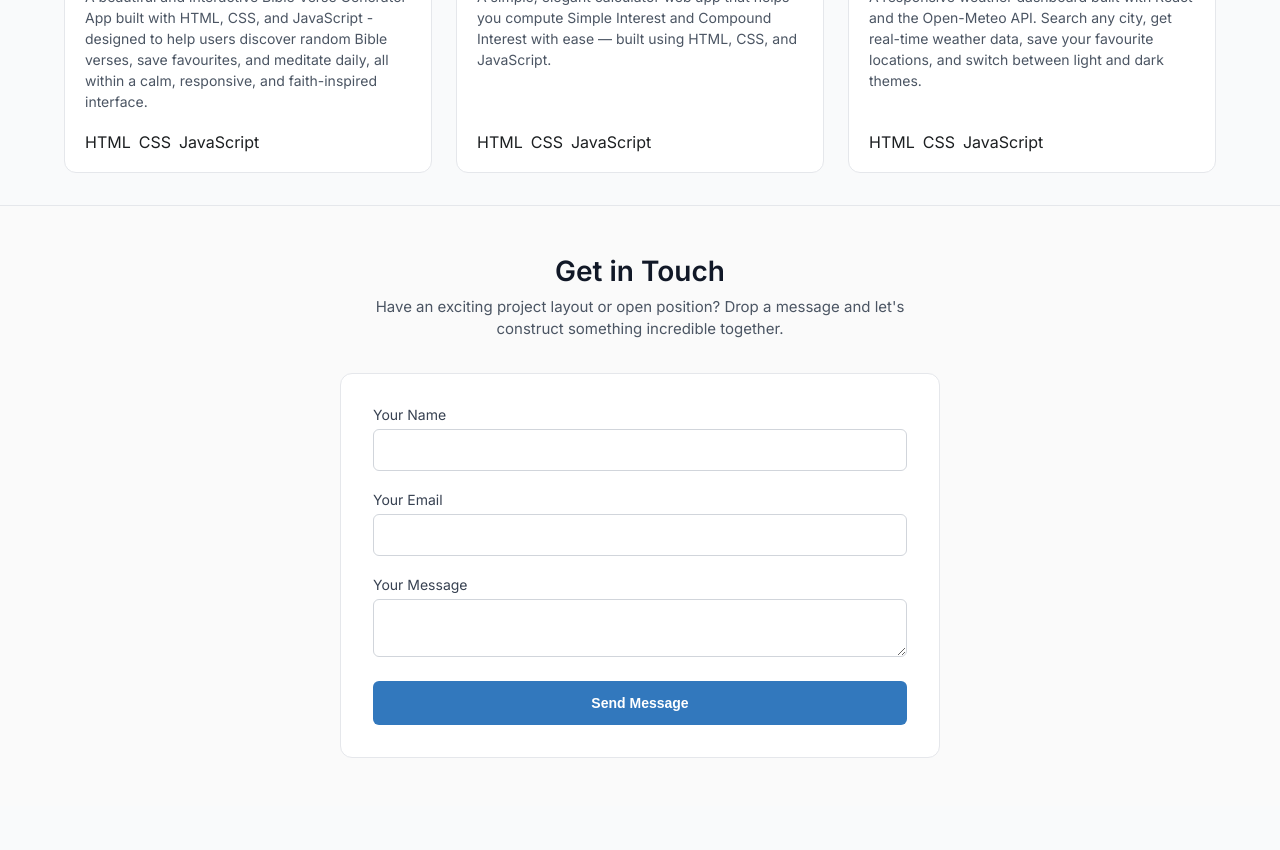
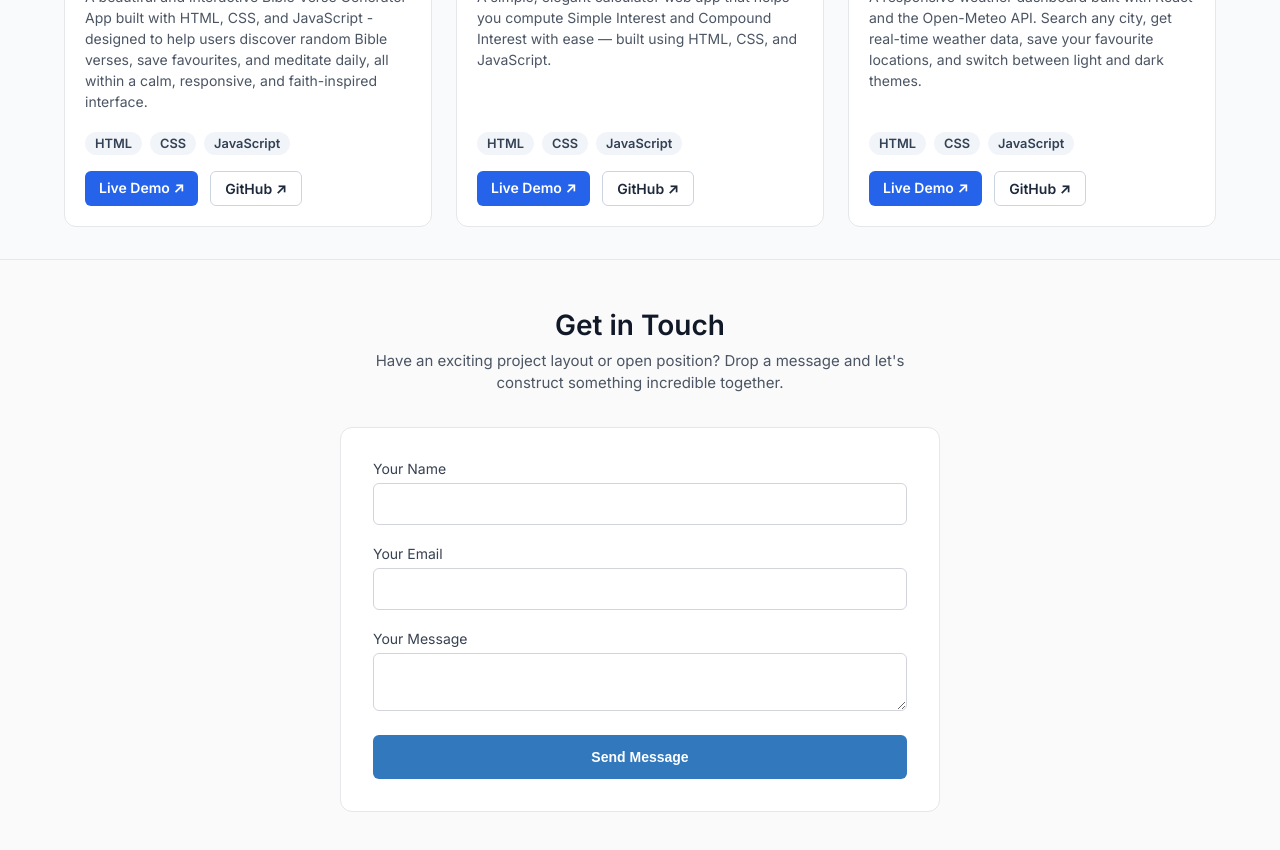
Before and after one commit to ott-tech/my-portfolio, a React (Vite) app: page / in a window 1280 px wide. Shown: the part 920-1770 px from the top of the page. Before the commit the page ends 1726 px from the top, so only its background shows below. Built offline with nearby package versions, Linux system fonts and the light colour scheme.

Commit message:
Add GitHub and Live Demo links to project cards

```diff
--- a/src/components/ProjectsCard.css
+++ b/src/components/ProjectsCard.css
@@ -74,3 +74,57 @@
   border: none;
   border-radius: 9999px;    /* Forms a clean pill shape */
 }
+
+/* Tech Skill Badges */
+.project-skills {
+  display: flex;
+  flex-wrap: wrap;
+  gap: 8px;
+  margin: 12px 0;
+}
+
+.skill-badge {
+  background-color: #f1f5f9;
+  color: #334155;
+  font-size: 0.8rem;
+  font-weight: 600;
+  padding: 4px 10px;
+  border-radius: 12px;
+}
+
+/* Action Buttons Container */
+.project-actions {
+  display: flex;
+  gap: 12px;
+  margin-top: 16px;
+}
+
+/* Base Link Buttons */
+.btn-demo, .btn-github {
+  text-decoration: none;
+  font-size: 0.875rem;
+  font-weight: 600;
+  padding: 8px 14px;
+  border-radius: 6px;
+  transition: all 0.2s ease-in-out;
+}
+
+.btn-demo {
+  background-color: #2563eb;
+  color: #ffffff;
+}
+
+.btn-demo:hover {
+  background-color: #1d4ed8;
+}
+
+.btn-github {
+  background-color: transparent;
+  color: #1e293b;
+  border: 1px solid #cbd5e1;
+}
+
+.btn-github:hover {
+  background-color: #f8fafc;
+  border-color: #94a3b8;
+}
--- a/src/components/ProjectsCard.tsx
+++ b/src/components/ProjectsCard.tsx
@@ -1,13 +1,15 @@
 import "./ProjectsCard.css"
 
-interface ProjectsCardProps {
+export interface ProjectsCardProps {
     image: string;
     title: string;
     description: string;
     skills: string[];
+    githubURL: string;
+    liveURL?: string;
 }
 
-function ProjectsCard({ image, title, description, skills }: ProjectsCardProps) {
+function ProjectsCard({ image, title, description, skills, githubURL, liveURL }: ProjectsCardProps) {
     return (
         <article className="project-card">
             <div className="card-img">
@@ -28,6 +30,27 @@ function ProjectsCard({ image, title, description, skills }: ProjectsCardProps)
                         <span key={index} className="skill-badge">{skill}</span>
                     ))}
                 </div>
+
+                <div className="card-actions" style={{ display: "flex", gap: "12px", marginTop: "16px" }}>
+                    {liveURL && (
+                        <a
+                            href={liveURL}
+                            target="_blank"
+                            rel="noopener noreferrer"
+                            className="btn-demo"
+                        >
+                            Live Demo ↗
+                        </a>
+                    )}
+                    <a
+                        href={githubURL}
+                        target="_blank"
+                        rel="noopener noreferrer"
+                        className="btn-github"
+                    >
+                        GitHub ↗
+                    </a>
+                </div>
             </div>
         </article>
     )
--- a/src/components/ProjectsGrid.tsx
+++ b/src/components/ProjectsGrid.tsx
@@ -7,6 +7,8 @@ const Projects_Data = [
         title: "Bible Verse Generator",
         description: "A beautiful and interactive Bible Verse Generator App built with HTML, CSS, and JavaScript - designed to help users discover random Bible verses, save favourites, and meditate daily, all within a calm, responsive, and faith-inspired interface.",
         skills: ["HTML", "CSS", "JavaScript"],
+        githubURL: "https://github.com/ott-tech/bible-verse-generator",
+        liveURL: "https://ott-tech.github.io/bible-verse-generator/",
     },
 
     {
@@ -14,6 +16,8 @@ const Projects_Data = [
         title: "Interest Calculator",
         description: "A simple, elegant calculator web app that helps you compute Simple Interest and Compound Interest with ease — built using HTML, CSS, and JavaScript.",
         skills: ["HTML", "CSS", "JavaScript"],
+        githubURL: "https://github.com/ott-tech/interest-calculators",
+        liveURL: "https://ott-tech.github.io/interest-calculators/",
     },
 
     {
@@ -21,6 +25,8 @@ const Projects_Data = [
         title: "Weather App",
         description: "A responsive weather dashboard built with React and the Open-Meteo API. Search any city, get real-time weather data, save your favourite locations, and switch between light and dark themes.",
         skills: ["HTML", "CSS", "JavaScript"],
+        githubURL: "https://github.com/ott-tech/weather-now",
+        liveURL: "https://weather-now-ott.vercel.app/",
     }
 ];
 
@@ -33,6 +39,8 @@ export const ProjectsGrid = () => {
                 title={project.title}
                 description={project.description}
                 skills={project.skills}
+                githubURL={project.githubURL}
+                liveURL={project.liveURL}
                 />
             ))}
         </div>
```
